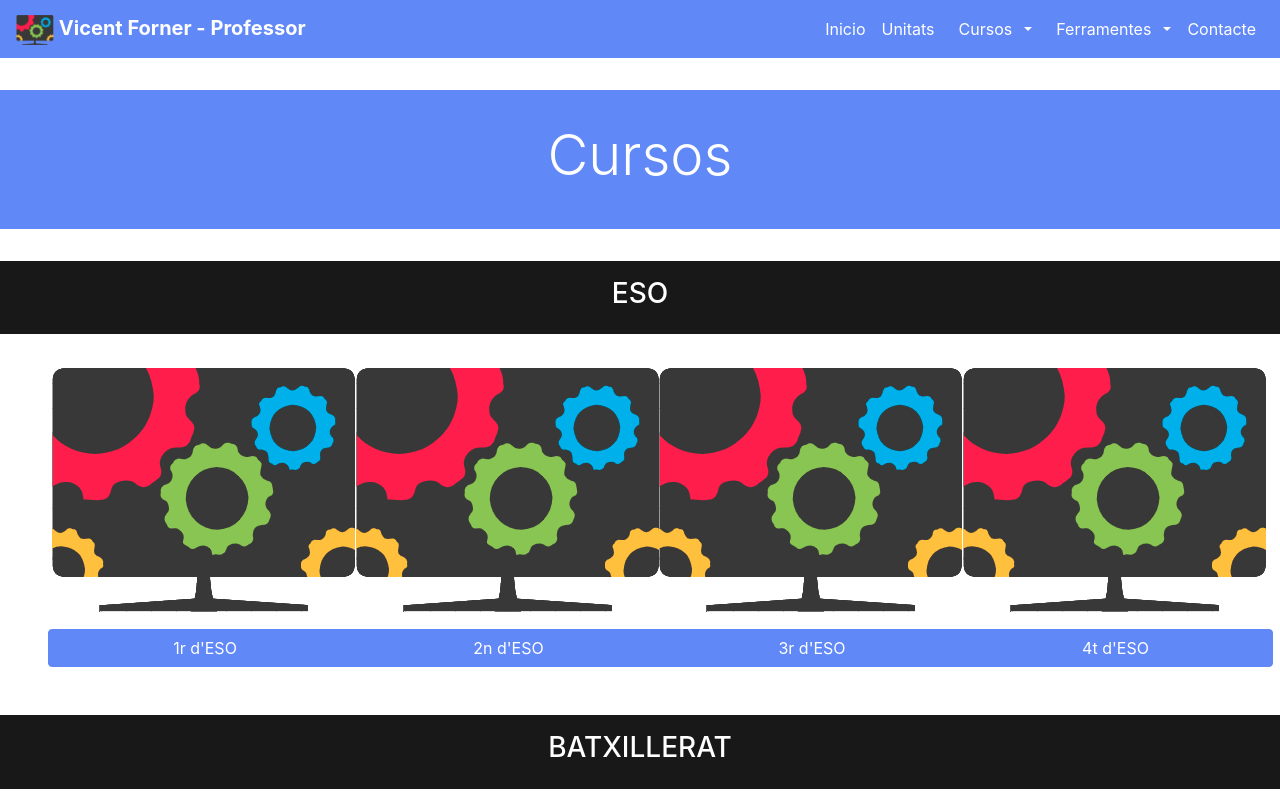
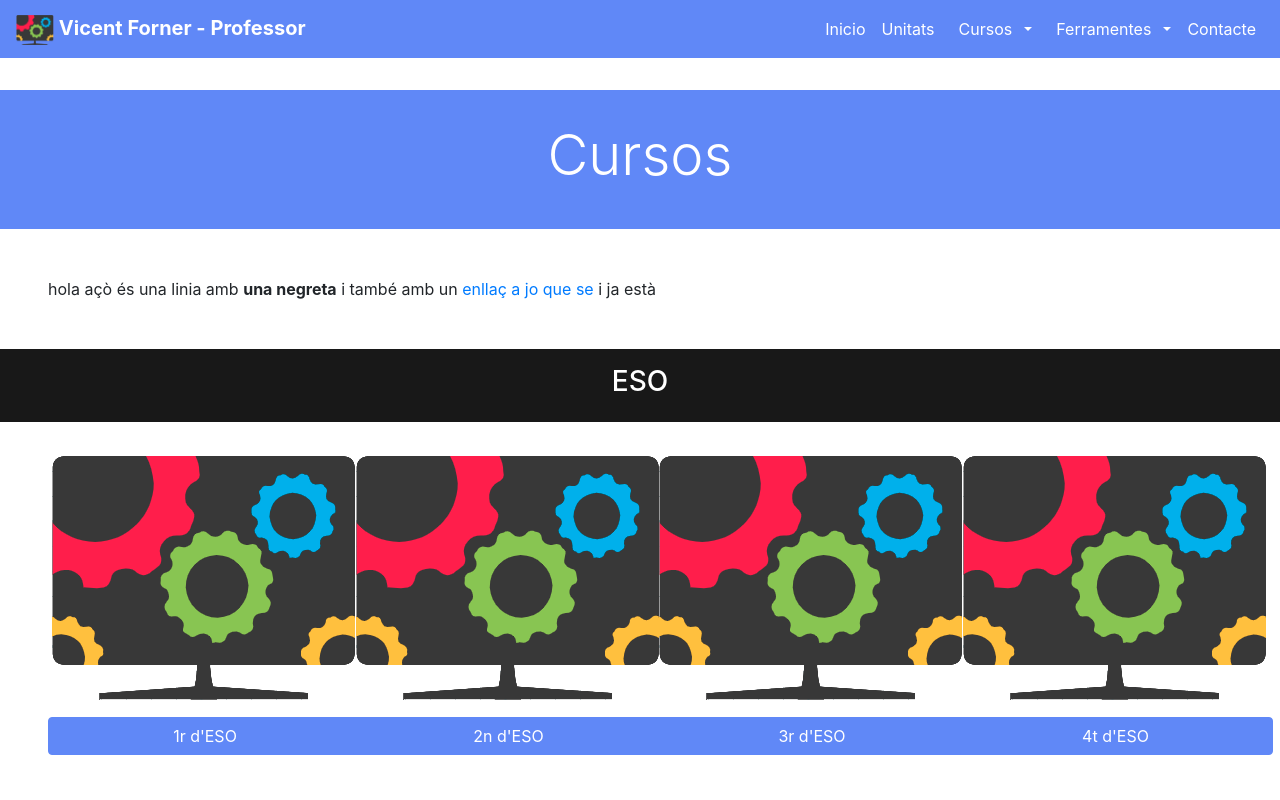
Before and after one commit to vfornerprofesor/web_vue, a Vue app: page /cursos in a window 1280 px wide. Shown: the top 800 px of the page. Built offline with nearby package versions, Linux system fonts and the light colour scheme.

Commit message:
Contingut

```diff
--- /dev/null
+++ b/src/components/blocks/Content.vue
@@ -0,0 +1,9 @@
+<template>
+    <div class="block">
+        <slot></slot>
+    </div>
+
+  </template>
+
+  <script>
+  </script>
--- a/src/components/blocks/Title.vue
+++ b/src/components/blocks/Title.vue
@@ -15,11 +15,15 @@
   <div v-if="number == 3" class="block_black block_h3">
     <h3 :class="{ 'centered-text': centered }">{{ title }}</h3>
   </div>
+
+  <div v-if="number == 4">
+    <h4 :class="{ 'centered-text': centered }">{{ title }}</h4>
+  </div>
 </template>
 
 <script>
 export default {
-  name: 'Title2Component',
+  name: 'TitleComponent',
   props: {
     title: {
       type: String,
--- /dev/null
+++ b/src/components/content/Text.vue
@@ -0,0 +1,28 @@
+<template>
+    <div>
+      <p v-html="formatText(text)"></p>
+    </div>
+  </template>
+
+  <script>
+  export default {
+    props: {
+      text: {
+        type: String,
+        required: true
+      }
+    },
+    methods: {
+      formatText(text) {
+        // Reemplaza los asteriscos (*) por etiquetas <strong> para el texto en negrita
+        const formattedText = text.replace(/\*(.*?)\*/g, '<strong>$1</strong>');
+        // Reemplaza los corchetes [] por etiquetas <a> para los enlaces
+        const finalText = formattedText.replace(
+          /\[(.*?)\]\((.*?)\)/g,
+          '<a href="$2">$1</a>'
+        );
+        return finalText;
+      }
+    }
+  };
+  </script>
--- a/src/views/Courses.vue
+++ b/src/views/Courses.vue
@@ -3,11 +3,18 @@ import Title from '../components/blocks/Title.vue';
 import Unit from '../components/blocks/Unit.vue';
 import Row from '../components/content/Row.vue';
 import Column from '../components/content/Column.vue';
+import Text from '../components/content/Text.vue';
+import Content from '../components/blocks/Content.vue';
 </script>
 
 <template>
   <Title title="Cursos" number=1></Title>
 
+  <Content>
+    <Text
+      text="hola açò és una linia amb *una negreta* i també amb un [enllaç a jo que se](https://www.google.es) i ja està"
+    ></Text>
+  </Content>
 
   <Title title="ESO" number=3 centered="true"></Title>
   <Row>
--- a/vite.config.js
+++ b/vite.config.js
@@ -5,6 +5,7 @@ import vue from '@vitejs/plugin-vue'
 
 // https://vitejs.dev/config/
 export default defineConfig({
+  base: '/web_vue/',
   plugins: [
     vue(),
   ],
```
Also changed, not shown: src/components/content/Frame.vue (added, +17 -0 lines).
